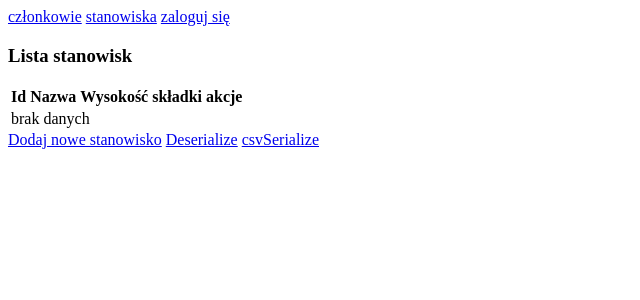
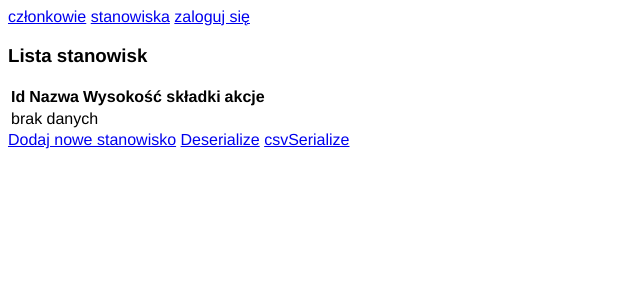
Before and after one commit to MateuszBielski/aptekarze, a Symfony app: template templates/job/index.html.twig in a window 1280 px wide. Shown: the top 300 px of the page, without its empty margins (0-640 px from the left). Run offline with Twig, Linux system fonts and the light colour scheme; the template is opened without the code that fills it, so the values that code supplies are empty; some libraries are stand-ins or nearby versions.

Commit message:
starting css

```diff
--- a/composer.json
+++ b/composer.json
@@ -6,6 +6,7 @@
         "ext-ctype": "*",
         "ext-iconv": "*",
         "sensio/framework-extra-bundle": "^5.2",
+        "symfony/asset": "4.3.*",
         "symfony/console": "4.3.*",
         "symfony/dotenv": "4.3.*",
         "symfony/expression-language": "4.3.*",
--- /dev/null
+++ b/public/css/styl.css
@@ -0,0 +1,8 @@
+html, body
+    {
+        font-family: "Helvetica Neue";
+        src: url("Fonts/b7693a83-b861-4aa6-85e0-9ecf676bc4d6.eot?#iefix") format("embedded-opentype"),
+        url("Fonts/bcf54343-d033-41ee-bbd7-2b77df3fe7ba.woff") format("woff"),
+        url("Fonts/b0ffdcf0-26da-47fd-8485-20e4a40d4b7d.ttf") format("truetype"),
+        url("Fonts/da09f1f1-062a-45af-86e1-2bbdb3dd94f9.svg#da09f1f1-062a-45af-86e1-2bbdb3dd94f9") format("svg");
+    }
--- a/templates/base.html.twig
+++ b/templates/base.html.twig
@@ -2,11 +2,14 @@
 <html>
     <head>
         <meta charset="UTF-8">
-        <title>{% block title %}Welcome!{% endblock %}</title>
-        {% block stylesheets %}{% endblock %}
+        <title>{% block title %}Składki izba aptekarska{% endblock %}</title>
+        {% block stylesheets %}
+            <link href="{{ asset('css/styl.css') }}" rel="stylesheet"/>
+        {% endblock %}
         {% block scripts %}{% endblock %}
     </head>
     <body>
+        <div id="caly_div">
             <a href="{{ path('member_user_index') }}">członkowie</a>
             <a href="{{ path('job_index') }}">stanowiska</a>
             {# <a href="{{ path('contribution_new') }}">nowa wpłata</a> #}
@@ -17,5 +20,6 @@
             {% endif %}
             {% block body %}{% endblock %}
             {% block javascripts %}{% endblock %}
+        </div>
     </body>
 </html>
```
Also changed, not shown: 2 other files. Lines whose indentation alone changed are shown as unchanged.
